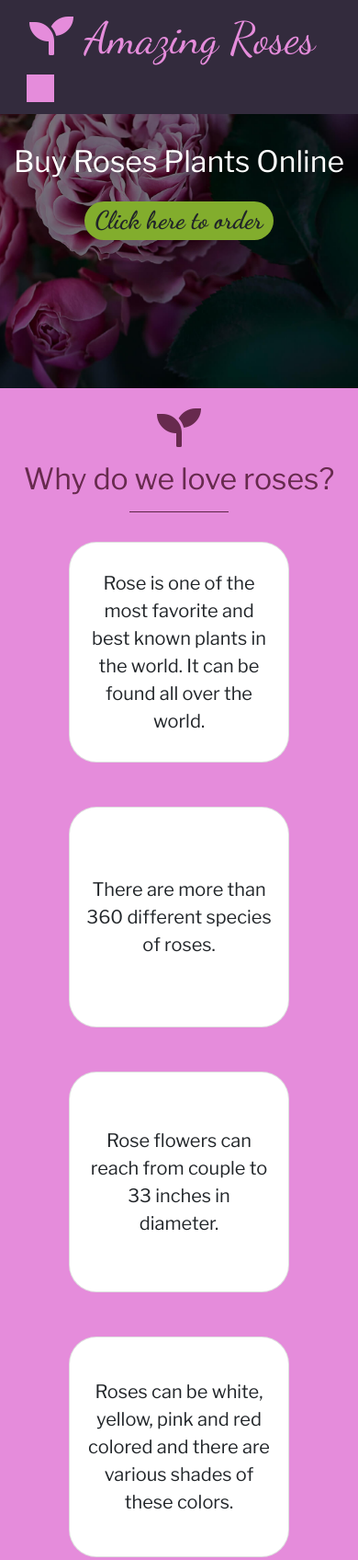
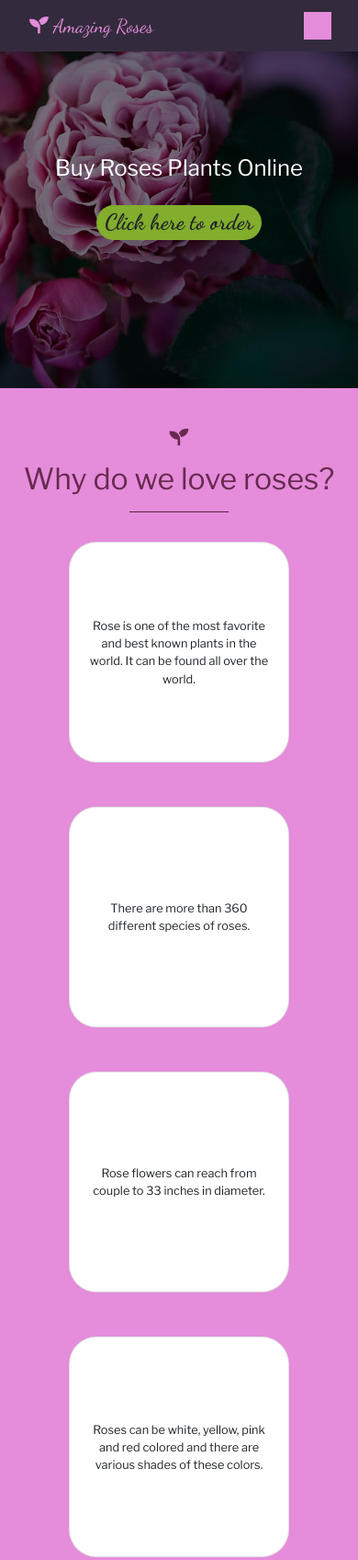
Before and after one commit to pallav-jain-au3/roses, a plain HTML site: page index.html in a window 390 px wide. Shown: the top 1696 px of the page at 92% size. Drawn offline with nearby package versions, Linux system fonts and the light colour scheme.

Commit message:
media query added for responsive design

```diff
--- a/css/styles.css
+++ b/css/styles.css
@@ -10,7 +10,7 @@ h1 {
 }
 
 .navbar-brand h1,i{
-  font-size: 3rem;
+  font-size: 2.5rem;
 }
 
 .navbar-brand i {
@@ -51,7 +51,7 @@ a.nav-link {
 }
 .banner {
   background-image: url(../images/roses_1.jpg);
-  height: 60vh;
+  height: 70vh;
   background-size: cover;
   background-position: center;
   background-attachment: fixed;
@@ -147,6 +147,10 @@ small {
 @media (max-width:768px) {
   h1 {
     font-size: 2rem;
+    padding-top:3rem;
+  }
+  .navbar-brand h1,i{
+    font-size: 2rem;
   }
   .banner {
 height: 50vh;
@@ -156,4 +160,22 @@ height: 50vh;
     height: 40vh;
     margin-bottom: 2rem;
   }
+  .btn{
+    font-size:1.5rem;
+  }
+  .lead{
+    font-size: 1rem;
+  }
 }
+@media (max-width:450px){
+  h1 {
+    font-size: 1.5rem;
+    padding-top:1rem;
+  }
+  .navbar-brand h1,i{
+    font-size: 1.3rem;}
+
+    .lead{
+      font-size: .8rem;
+    }
+}
--- a/index.html
+++ b/index.html
@@ -13,10 +13,12 @@
 
 <body data-spy="scroll" data-target="#navbarNav">
 
-    <nav class="navbar navbar-expand-lg fixed-top">
-      <a class="navbar-brand ml-3" href="#"><i class="fas fa-seedling">
+    <nav class="navbar navbar-expand-lg fixed-top mb-3">
+      <a class="navbar-brand ml-3" href="#">
+        <i class="fas fa-seedling">
           <h1> Amazing Roses</h1>
-        </i></a>
+        </i>
+      </a>
       <button class="navbar-toggler" type="button" data-toggle="collapse" data-target="#navbarNav" aria-controls="navbarNav" aria-label="Toggle navigation">
         <span class="navbar-toggler-icon icon"></span>
       </button>
@@ -37,8 +39,8 @@
       </div>
     </nav>
   <section id="banner">
-    <div class="banner text-center d-flex justify-content-center ">
-      <div class="banner-text align-self-center ">
+    <div class="banner text-center d-flex">
+      <div class="banner-text align-item-center ">
         <h1 class="mb-1">Buy Roses Plants Online</h1>
         <button type="button" class="btn btn-lg">Click here to order</button>
       </div>
@@ -54,22 +56,22 @@
         </div>
 
         <div class="row">
-          <div class="col-lg-3">
+          <div class="col">
             <div class="card">
               <p class="lead">Rose is one of the most favorite and best known plants in the world. It can be found all over the world.</p>
             </div>
           </div>
-          <div class="col-lg-3">
+          <div class="col">
             <div class="card">
               <p class="lead">There are more than 360 different species of roses.</p>
             </div>
           </div>
-          <div class="col-lg-3">
+          <div class="col">
             <div class="card">
               <p class="lead">Rose flowers can reach from couple to 33 inches in diameter.</p>
             </div>
           </div>
-          <div class="col-lg-3">
+          <div class="col">
             <div class="card">
               <p class="lead">Roses can be white, yellow, pink and red colored and there are various shades of these colors.</p>
             </div>
@@ -86,48 +88,48 @@
           <h2>Roses variety</h2>
           <hr class="socket">
         </div>
-        <div class="row justify-content-center">
-          <div class="col-lg-4 roses">
+        <div class="row">
+          <div class="col roses">
             <img class="roses-image img-circle" src="images/deja_blu.jpg" alt="">
             <div class="roses-name">
               <p>Deja Blu–Mini-flora Rose</p>
               </div>
           </div>
-          <div class="col-lg-4 roses">
+          <div class="col roses">
             <img class="roses-image img-circle" src="images/arizona.jpg" alt="">
             <div class="roses-name">
               <p>Arizona–Mini-flora Rose<</p>
               </div>
 </div>
-          <div class="col-lg-4 roses">
+          <div class="col roses">
             <img class="roses-image img-circle" src="images/double_delight.jpg" alt="">
             <div class="roses-name">
               <p>Double Delight–Hybrid Tea Rose</p>
             </div>
           </div>
-          <div class="col-lg-4 roses">
+          <div class="col roses">
             <img class="roses-image img-circle" src="images/joseph_coat.jpg" alt="">
             <div class="roses-name">
               <p>Joseph Coat–Climbing Rose</p>
               </div>
           </div>
-          <div class="col-lg-4 roses">
+          <div class="col roses">
             <img class="roses-image img-circle" src="images/midas_touch.jpg" alt="">
             <div class="roses-name">
               <p>Midas Touch–Hybrid Tea Rose</p>
             </div>
           </div>
-          <div class="col-lg-4 roses">
+          <div class="col roses">
             <img class="roses-image img-circle" src="images/summer_nights.jpg" alt="">
             <p class="roses-name">Summer nights-Hybrid Tea Rose</p>
           </div>
-          <div class="col-lg-4 roses">
+          <div class="col roses">
             <img class="roses-image img-circle" src="images/sunset_beauty.jpg" alt="">
             <div class="roses-name">
               <p>Sunset Beauty–Climbing Rose</p>
               </div>
           </div>
-          <div class="col-lg-4 roses">
+          <div class="col roses">
             <img class="roses-image img-circle" src="images/the_pilgrim.jpg" alt="">
             <div class="roses-name">
               <p>The Pilgrim–Climbing Rose</p>
```
